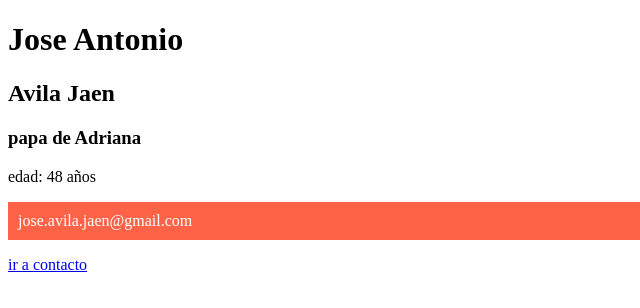
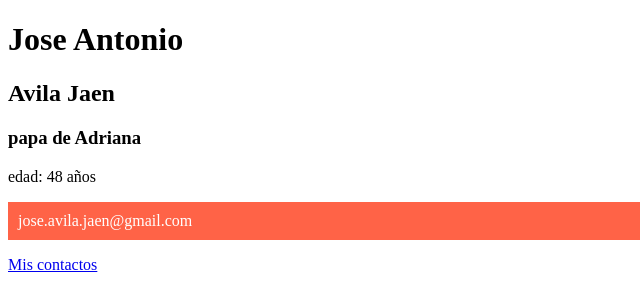
Before and after one commit to JoseSpread/sesion_2, a plain HTML site: page index.html in a window 1280 px wide. Shown: the full height of the page, 0-640 px from the left. Drawn offline with Linux system fonts and the light colour scheme.

Commit message:
Update index.html

```diff
--- a/index.html
+++ b/index.html
@@ -12,7 +12,7 @@
     <h3>papa de Adriana</h3>
     <p>edad: 48 años</p>
     <p class= "rojo">jose.avila.jaen@gmail.com</p>
-    <a href="./contacto.html">ir a contacto</a>
+    <a href="./contacto.html">Mis contactos</a>
 
 </body>
 </html>
```
